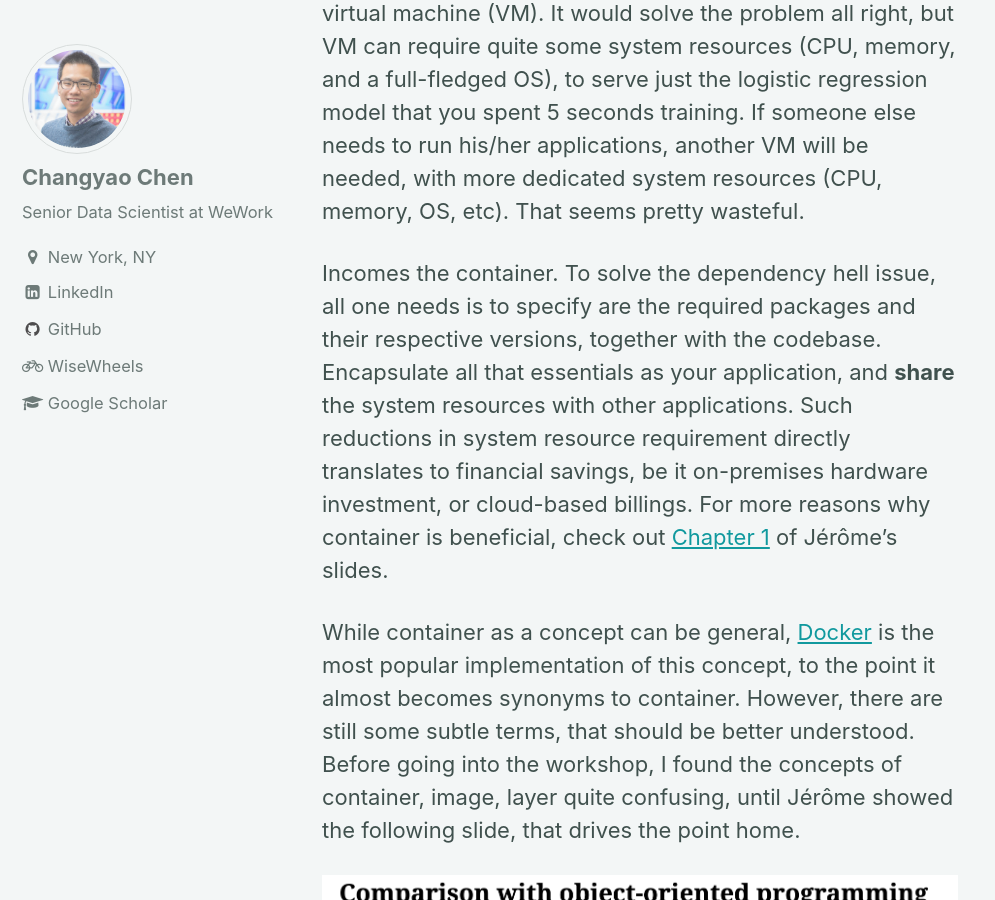
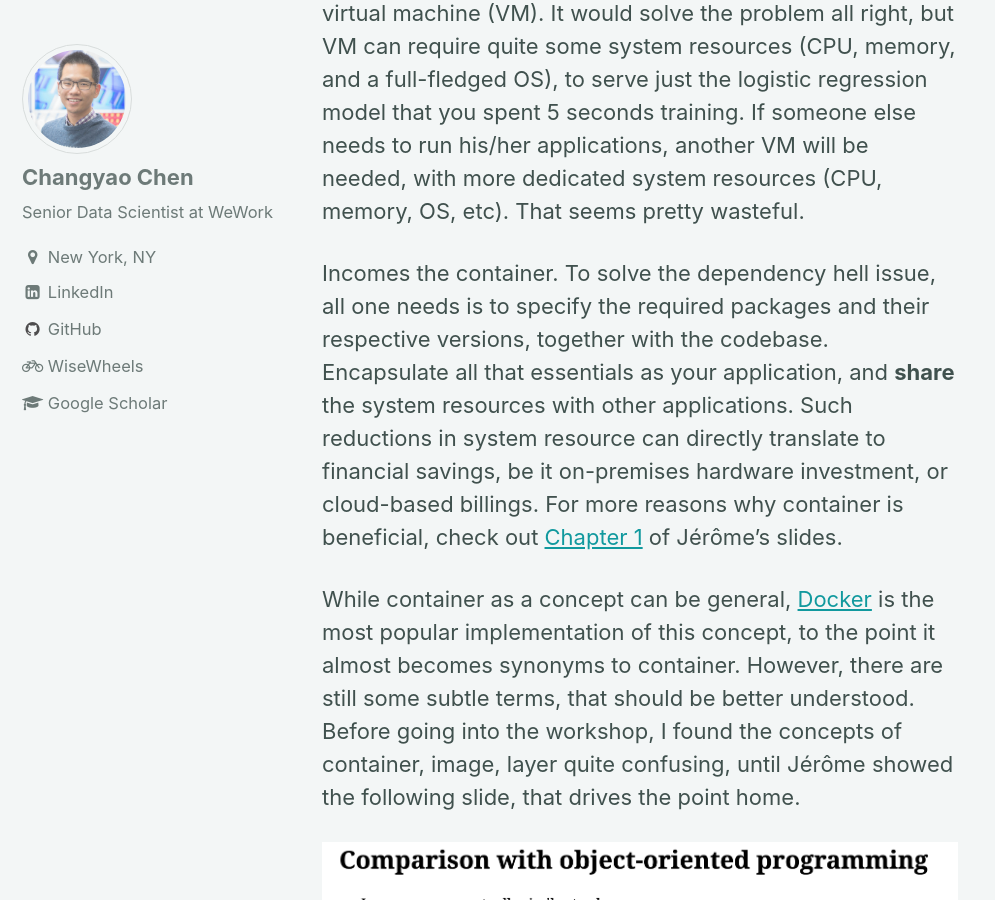
Before and after one commit to changyaochen/changyaochen.github.io, a Jekyll site: the page built from _posts/2019-06-02-k8s-training.md, in a window 1280 px wide and 900 px high, scrolled down 1363 px. Shown: the whole window, without its empty margins (0-995 px from the left). Built offline with Jekyll 4.4.1, drawn with Linux system fonts in a browser that asks for light colours; comment, search, counter and statistics services are not loaded; some of the changed text lies outside the part shown.

Commit message:
typo fix

```diff
--- a/_posts/2019-06-02-k8s-training.md
+++ b/_posts/2019-06-02-k8s-training.md
@@ -17,7 +17,7 @@ In the past week, We hosted [Jérôme Petazzoni](http://jpetazzo.github.io/) for
 ## Why container (Docker)
 One of the biggest hurdles between moving your kick-ass algorithm/routine developed on your local laptop (often in the form of a jupyter notebook), and the production environment (*i.e.*, so everyone else can use it) is the "[dependency hell](https://en.wikipedia.org/wiki/Dependency_hell)". I once had to debug a model that I trained two years ago, only to realize the `pandas` version was not compatible with the latest one I have in my current dev environment. It was a gruesome experience to make it finally work. One obvious solution is to take a "snapshot" of the whole dev environment, and duplicate it in the prod environment, so everything will work! Now we are talking along the line of a virtual machine (VM). It would solve the problem all right, but VM can require quite some system resources (CPU, memory, and a full-fledged OS), to serve just the logistic regression model that you spent 5 seconds training. If someone else needs to run his/her applications, another VM will be needed, with more dedicated system resources (CPU, memory, OS, etc). That seems pretty wasteful.
 
-Incomes the container. To solve the dependency hell issue, all one needs is to specify are the required packages and their respective versions, together with the codebase. Encapsulate all that essentials as your application, and **share** the system resources with other applications. Such reductions in system resource requirement directly translates to financial savings, be it on-premises hardware investment, or cloud-based billings. For more reasons why container is beneficial, check out [Chapter 1](https://container.training/intro-selfpaced.yml.html#17) of Jérôme's slides.
+Incomes the container. To solve the dependency hell issue, all one needs is to specify the required packages and their respective versions, together with the codebase. Encapsulate all that essentials as your application, and **share** the system resources with other applications. Such reductions in system resource can directly translate to financial savings, be it on-premises hardware investment, or cloud-based billings. For more reasons why container is beneficial, check out [Chapter 1](https://container.training/intro-selfpaced.yml.html#17) of Jérôme's slides.
 
 While container as a concept can be general, [Docker](https://www.docker.com/) is the most popular implementation of this concept, to the point it almost becomes synonyms to container. However, there are still some subtle terms, that should be better understood. Before going into the workshop, I found the concepts of container, image, layer quite confusing, until Jérôme showed the following slide, that drives the point home.
 
```
Also changed, not shown: other parts of _posts/2019-06-02-k8s-training.md (+2 -2 lines).
